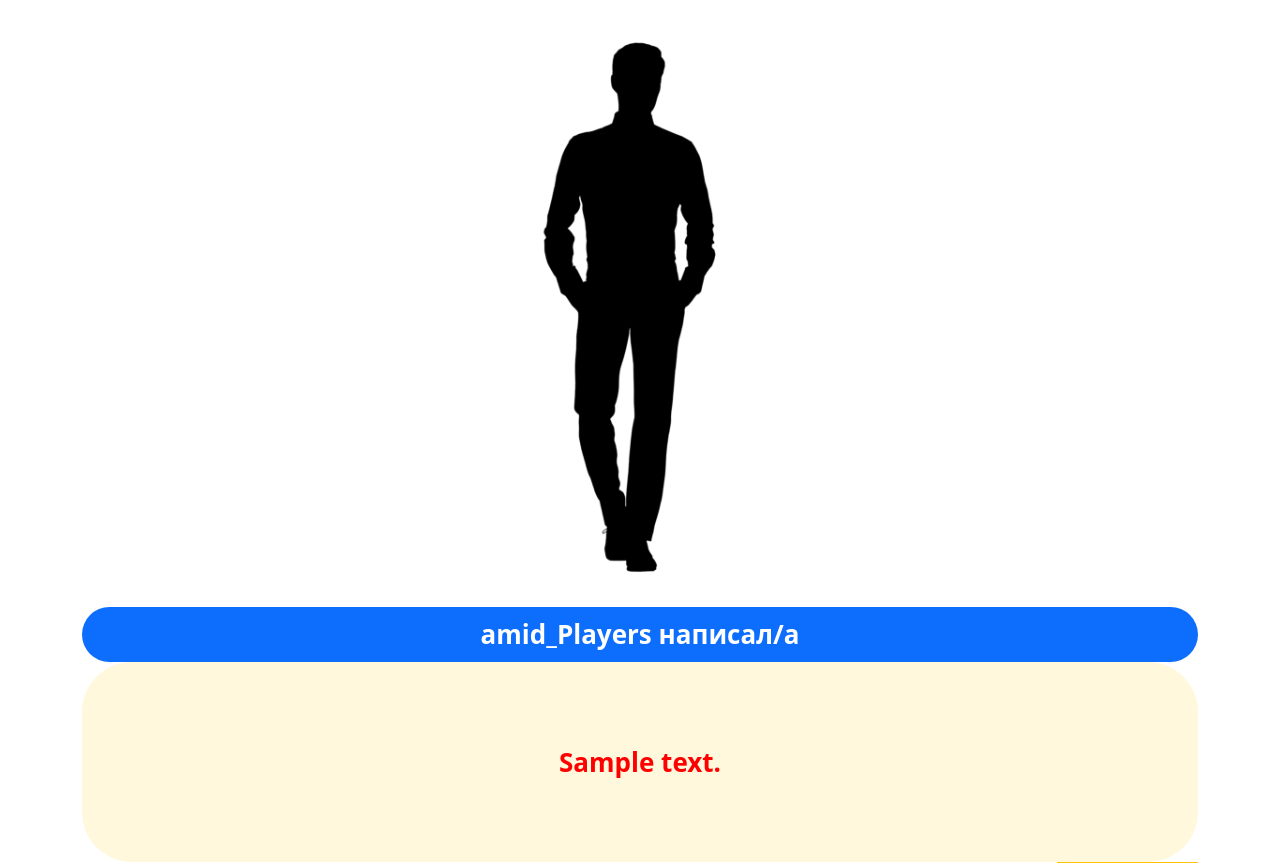
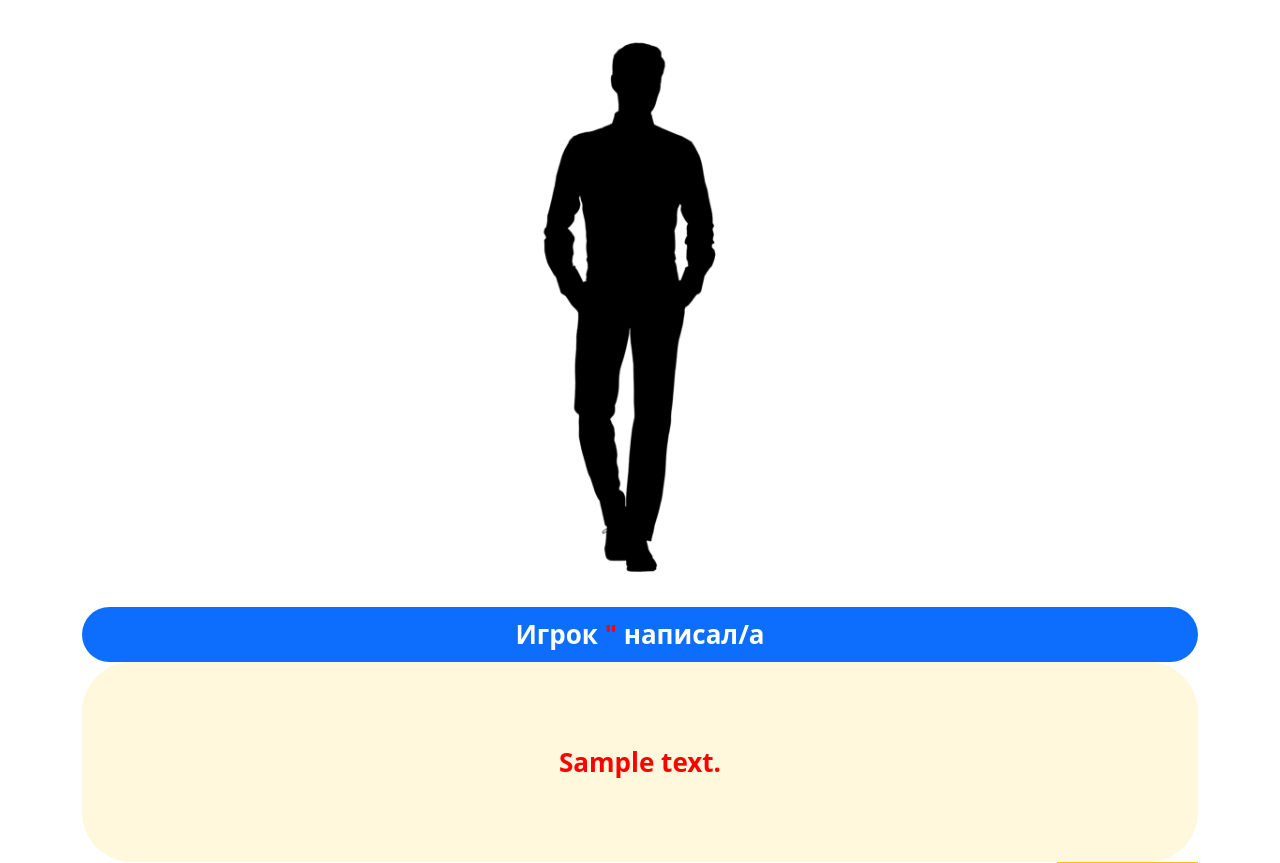
Before and after one commit to bd240897/Dmitriibox, a Django app: template game_1/templates/game_1/room/result_room.html in a window 1280 px wide. Shown: the part 188-1051 px from the top of the page. Run offline with Django 4.2, Linux system fonts and the light colour scheme; data comes from the database, SQL or seed files in the repository; both versions use the stored data as it was after the commit; tables that the repository leaves empty hold one stand-in row (values such as "Sample post"); the template is opened without the code that fills it: values that come from a table or form of the project are taken from there, most other values are stand-ins (such as "Sample title", 1, 10 or a date in 2020).

Commit message:
fixed username in result_room

```diff
--- a/game_1/templates/game_1/room/result_room.html
+++ b/game_1/templates/game_1/room/result_room.html
@@ -23,7 +23,11 @@
             <div class="results-body pt-2 pb-2">
                 {% for p in  players %}
                     <div class="d-flex flex-column bd-highlight mb-3 ">
-                        <div class="p-2 d-flex justify-content-center bg-primary text-white rounded-pill" style="font-weight: bold; font-size: 26px">{{ p.player }} написал/а </div>
+                        <div class="p-2 d-flex justify-content-center bg-primary text-white rounded-pill" style="font-weight: bold; font-size: 26px">
+                            <div> Игрок</div>
+                            <div style="color: red">&nbsp;"{{ user.username }}&nbsp;</div>
+                            <div> написал/а</div>
+                        </div>
                         <div class="p-2 d-flex justify-content-center align-items-center" style="background-color: cornsilk; font-weight:bold; font-size: 26px; color: red; height: 200px; border-radius: 50px;">{{ p.answer }}</div>
                         <div class="p-2 bg-warning ms-auto" >Неплохой ответ</div>
                     </div>
--- a/game_1/views.py
+++ b/game_1/views.py
@@ -203,7 +203,7 @@ class ResultRoomView(RoomMixin, ListView):
     def get_queryset(self):
         current_round = self.get_current_room().round
         select = AnswerPlayers.objects.filter(answer__isnull=False).filter(round_of_answer=current_round).filter(
-            player__parent_room__room_code=TEMP_CODE_ROOM, )
+            player__parent_room__room_code=TEMP_CODE_ROOM)
         return select
 
     def get(self, *args, **kwargs):
```
Also changed, not shown: db.sqlite3.
